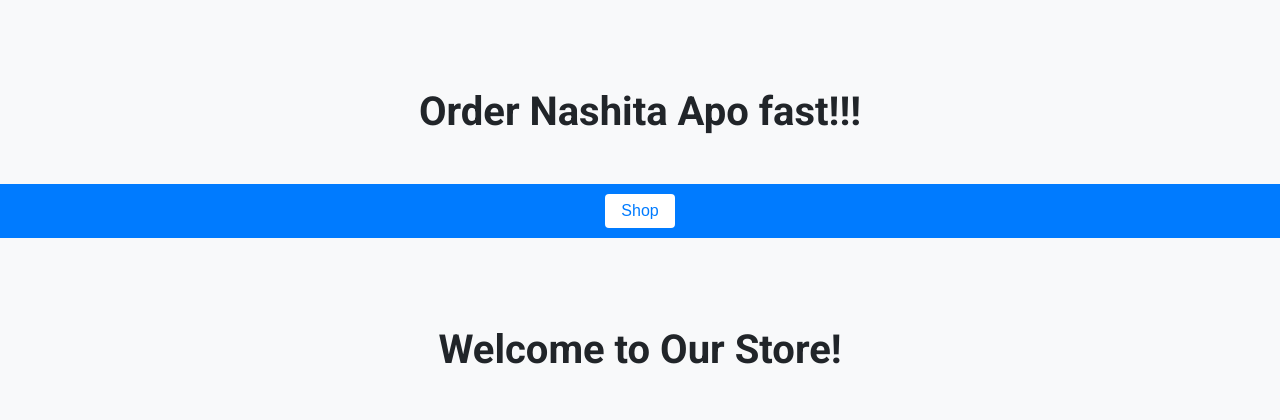
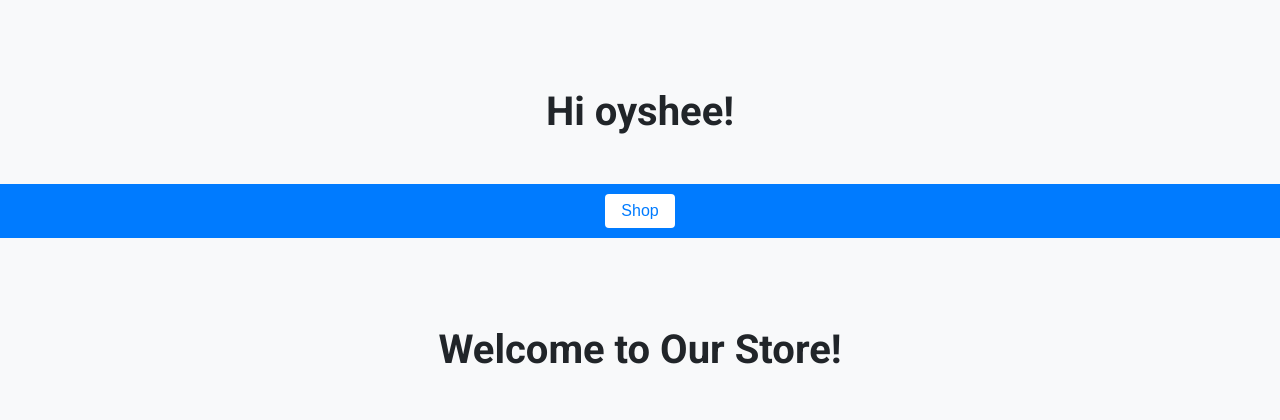
Before and after one commit to sa-if/ecom, a plain HTML site: page index.html in a window 1280 px wide. Shown: the top 420 px of the page. Drawn offline with Linux system fonts and the light colour scheme.

Commit message:
Update index.html

```diff
--- a/index.html
+++ b/index.html
@@ -3,7 +3,7 @@
 <head>
   <meta charset="UTF-8">
   <title>Modern E-commerce Store</title>
-  <h1>Order Nashita Apo fast!!!</h1>
+  <h1>Hi oyshee!</h1>
   <link rel="preconnect" href="https://fonts.googleapis.com">
   <link rel="preconnect" href="https://fonts.gstatic.com" crossorigin>
   <link href="https://fonts.googleapis.com/css2?family=Roboto:wght@400;500;700&display=swap" rel="stylesheet">
```
